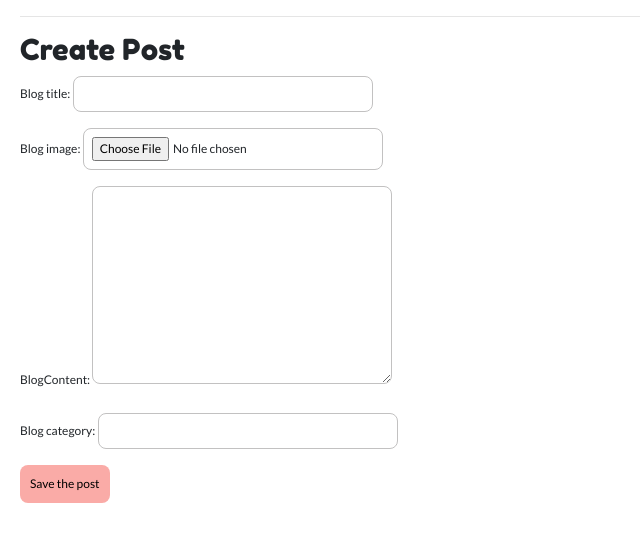
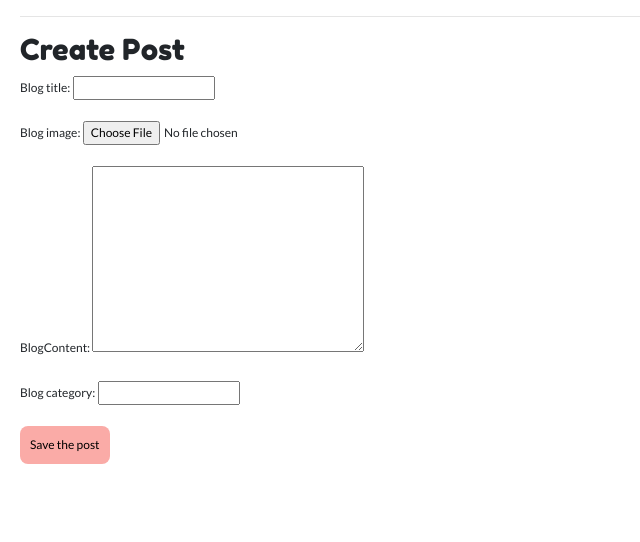
Before and after one commit to Priyanka7011/virtuwoof, a Django app: page /new in a window 1280 px wide. Shown: the part 116-658 px from the top of the page, without its empty margins (0-640 px from the left). Run offline with Django 3.2, Linux system fonts and the light colour scheme; some libraries are stand-ins or nearby versions.

Commit message:
create post  updated again

```diff
--- a/project/mainApp/templates/createPost.html
+++ b/project/mainApp/templates/createPost.html
@@ -29,12 +29,7 @@
                 font-family:'Fredoka One';
                 font-size:29px;
             }
-            .customTextField{
-                width:300px;
-                padding:8px;
-                border-radius: 8px;
-                border:1px solid rgb(194, 193, 193);
-            }
+
             .form_wrapper{
                display: flex;
                justify-content: center;
```
